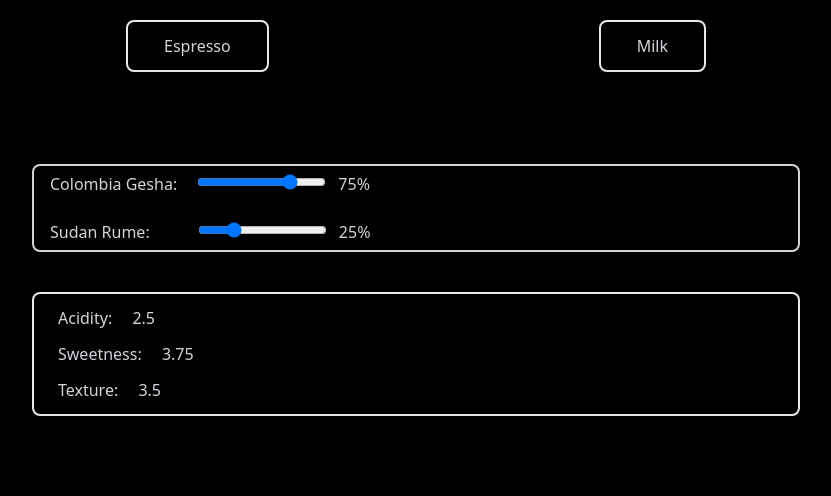
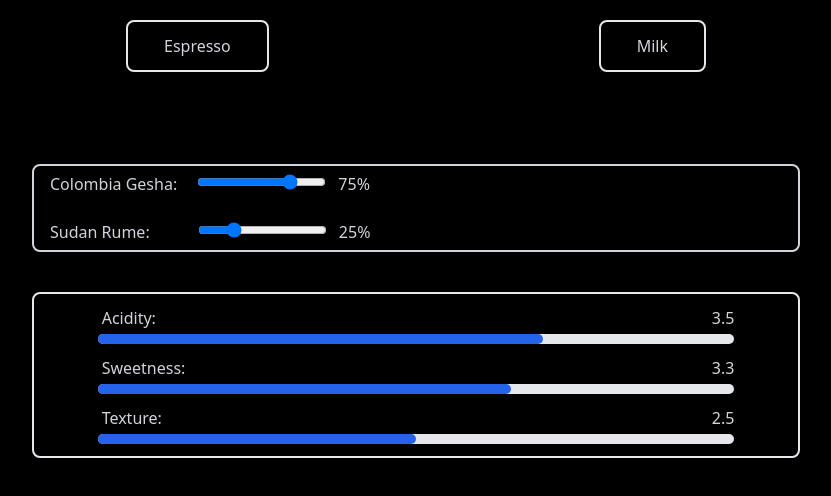
Before and after one commit to EmmanouilSpitaliorakis/teds-coffee-app-frontend, a React (Create React App) app: page / in a window 1280 px wide. Shown: the top 496 px of the page, without its empty margins (224-1055 px from the left). Built offline with nearby package versions, Linux system fonts and the light colour scheme.

Commit message:
Created loading bar for the flavour profiles. Updated the algorithm for the loading bar calculation. Styled the loading bars. Updated the input bar algorithm.

```diff
--- a/public/index.html
+++ b/public/index.html
@@ -13,7 +13,7 @@
 
     <link rel="manifest" href="%PUBLIC_URL%/manifest.json" />
 
-    <title>React App</title>
+    <title>Ted's Coffee App</title>
   </head>
   <body style="background-color: black;" >
     <!-- <body> -->
--- a/src/App.js
+++ b/src/App.js
@@ -43,9 +43,9 @@ function App() {
       cond={true}
     />
   </div>
-  <div className="border-2 rounded-lg max-w-3xl mx-auto m-10">
+  <div className="flex flex-col items-center border-2 rounded-lg max-w-3xl mx-auto m-10">
     <Outputs
-      sliderValue={value1}
+      sliderValue={value2}
     />
   </div>
 </div>
--- a/src/components/Outputs.js
+++ b/src/components/Outputs.js
@@ -1,18 +1,16 @@
-import { useState } from "react"
-
 const Outputs = ({sliderValue}) => {
 
-  const [colombiaGeisha, setColombiaGeisha] = useState({
+  const colombiaGeisha = {
     acidity: 4,
     sweetness: 3,
     texture: 2
-  })
+  }
 
-  const [ethiopianHeirloom, setEthiopianHeirloom] = useState({
+  const ethiopianHeirloom = {
     acidity: 2,
     sweetness: 4,
     texture: 4
-  })
+  }
 
   const scoreToPercent = (sliderValue) => {
     var acidityDiff = colombiaGeisha.acidity - ethiopianHeirloom.acidity
@@ -27,27 +25,52 @@ const Outputs = ({sliderValue}) => {
     var sweetness = sweetnessStep * (sliderValue)
     var texture = textureStep * (sliderValue)
 
-    var acidity = colombiaGeisha.acidity - acidity
-    var sweetness = colombiaGeisha.sweetness - sweetness
-    var texture = colombiaGeisha.texture - texture
+    acidity = colombiaGeisha.acidity - acidity
+    sweetness = colombiaGeisha.sweetness - sweetness
+    texture = colombiaGeisha.texture - texture
 
     return {acidity, sweetness, texture}
   }
 
+  let acidity = (Math.round(scoreToPercent(sliderValue).acidity * 100) / 100)
+  let sweetness = (Math.round(scoreToPercent(sliderValue).sweetness * 100) / 100)
+  let texture = (Math.round(scoreToPercent(sliderValue).texture * 100) / 100)
+
+  let acidity_pct = (100 / 5) * acidity.toFixed(3)
+  let sweetness_pct = (100 / 5) * sweetness.toFixed(3)
+  let texture_pct = (100 / 5) * texture.toFixed(3)
+
   return (
-    <div>
-        <div className="text-gray-300 pt-3 pb-1.5 px-2">
-            <label className="mx-4 text-gray-300">Acidity: </label>
-            <span>{scoreToPercent(sliderValue).acidity}</span>
+    <div className="w-5/6">
+      <div className="text-gray-300 pt-3 pb-1.5">
+        <div className="w-full flex justify-between mb-1">
+          <span className="mx-1 text-gray-300">Acidity: </span>
+          <span>{acidity.toFixed(1)}</span>
         </div>
-        <div className="text-gray-300 py-1.5 px-2">
-            <label className="mx-4 text-gray-300">Sweetness: </label>
-            <span>{scoreToPercent(sliderValue).sweetness}</span>
+        <div className="w-full bg-gray-200 rounded-full h-2.5">
+          <div class="bg-blue-600 h-2.5 rounded-full" style={{width:acidity_pct+"%"}}></div>
         </div>
-        <div className="text-gray-300 pt-1.5 pb-3 px-2">
-            <label className="mx-4 text-gray-300">Texture: </label>
-            <span>{scoreToPercent(sliderValue).texture}</span>
+      </div>
+
+      <div className="text-gray-300 py-1.5">
+        <div className="w-full flex justify-between mb-1">
+          <span className="mx-1 text-gray-300">Sweetness: </span>
+          <span>{sweetness.toFixed(1)}</span>
         </div>
+        <div className="w-full bg-gray-200 rounded-full h-2.5">
+          <div class="bg-blue-600 h-2.5 rounded-full" style={{width:sweetness_pct+"%"}}></div>
+        </div>
+      </div>
+
+      <div className="text-gray-300 pt-1.5 pb-3">
+        <div className="w-full flex justify-between mb-1">
+          <span className="mx-1 text-gray-300">Texture: </span>
+          <span>{texture.toFixed(1)}</span>
+        </div>
+        <div className="w-full bg-gray-200 rounded-full h-2.5">
+          <div class="bg-blue-600 h-2.5 rounded-full" style={{width:texture_pct+"%"}}></div>
+        </div>
+      </div>
     </div>
   )
 }
```
